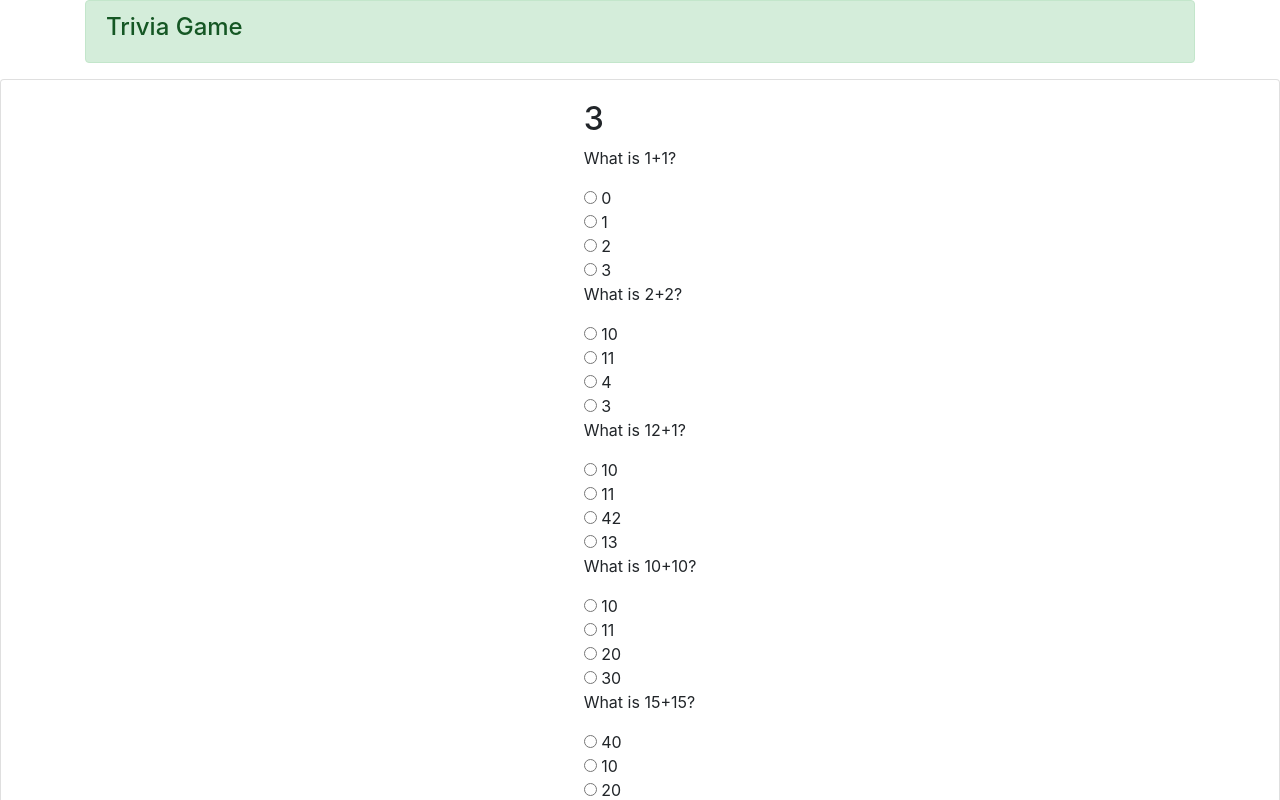
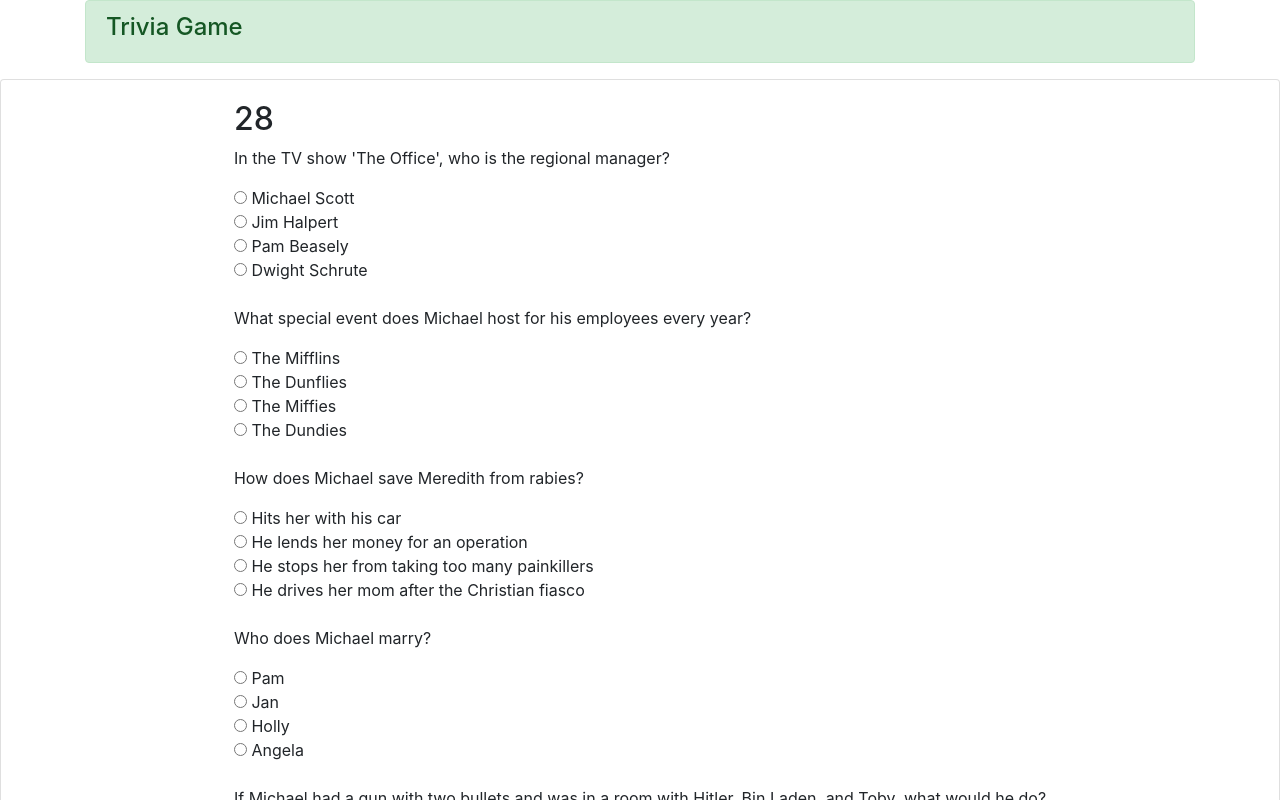
Before and after one commit to varunmaster/TriviaGame, a plain HTML site: page index.html in a window 1280 px wide. Both pictures are taken after a click on the button "Start". Shown: the top 800 px of the page. Drawn offline with nearby package versions, Linux system fonts and the light colour scheme.

Commit message:
chagned the questions and answers. typo in forloop for creating the buttons

```diff
--- a/assets/css/style.css
+++ b/assets/css/style.css
@@ -0,0 +1,3 @@
+body {
+
+}
--- a/assets/javascript/app.js
+++ b/assets/javascript/app.js
@@ -2,34 +2,35 @@
 var numCorrect = 0;
 var numIncorrect = 0;
 var numUnanswered = 0;
-var timeLeft = 5;
+var timeLeft = 30;
 var intervalId;
+var audio = new Audio('./TheOffice.mp3');
 
 var trivia = [{
-    question: "What is 1+1?",
-    options: [0, 1, 2, 3],
+    question: "In the TV show 'The Office', who is the regional manager?",
+    options: ["Michael Scott", "Jim Halpert", "Pam Beasely", "Dwight Schrute"],
     userAns: "",
-    correctAns: "2"
+    correctAns: "Michael Scott"
 }, {
-    question: "What is 2+2?",
-    options: [10, 11, 4, 3],
+    question: "What special event does Michael host for his employees every year?",
+    options: ["The Mifflins", "The Dunflies", "The Miffies", "The Dundies"],
     userAns: "",
-    correctAns: "4"
+    correctAns: "The Dundies"
 }, {
-    question: "What is 12+1?",
-    options: [10, 11, 42, 13],
+    question: "How does Michael save Meredith from rabies?",
+    options: ["Hits her with his car", "He lends her money for an operation", "He stops her from taking too many painkillers", "He drives her mom after the Christian fiasco"],
     userAns: "",
-    correctAns: "13"
+    correctAns: "Hits her with his car"
 }, {
-    question: "What is 10+10?",
-    options: [10, 11, 20, 30],
+    question: "Who does Michael marry?",
+    options: ["Pam", "Jan", "Holly", "Angela"],
     userAns: "",
-    correctAns: "20"
+    correctAns: "Holly"
 }, {
-    question: "What is 15+15?",
-    options: [40, 10, 20, 30],
+    question: "If Michael had a gun with two bullets and was in a room with Hitler, Bin Laden, and Toby, what would he do?",
+    options: ["Shoot Hitler and Bin Laden", "Shoot Toby twice", "Shoot Hitler twice", "Shoot Bin Laden twice"],
     userAns: "",
-    correctAns: "30"
+    correctAns: "Shoot Toby twice"
 }];
 
 //creating and calling a function to display the questions from the trivia objectarray
@@ -37,21 +38,23 @@
     displayQuestions(i);
 }
 
+//looping through my trivia object arry and then looping through the options property array to display each as a button
+for (var i = 0; i < trivia.length; i++) {
+    for (var j = 0; j < trivia[i].options.length; j++) {
+        $(".answer." + i).append('<input type="radio" class ="question" name=question' + i + ' value="' + trivia[i].options[j] + '" > ' + trivia[i].options[j] + ' <br>');
+        // console.log("here: ", trivia[i].options[j]);
+    }
+}
+
 function displayQuestions(num) {
     // console.log("trivia question is: ", trivia[num].question);
     $(".question." + num).prepend('<p>' + trivia[num].question + '</p>');
 }
 
-//looping through my trivia object arry and then looping through the options property array to display each as a button
-for (var i = 0; i < trivia.length; i++) {
-    for (var j = 0; j < trivia[i].options.length; j++) {
-        $(".answer." + i).append('<input type="radio" class ="question" name=question' + i + ' value=' + trivia[i].options[j] + ' > ' + trivia[i].options[j] + ' <br>');
-    }
-}
-
 function checkAnswers() {
     for (var i = 0; i < trivia.length; i++) {
-        // console.log("userans: ", trivia[i].userAns);
+        console.log("userans: ", trivia[i].userAns);
+        console.log("correctAns: ", trivia[i].correctAns);
         if (trivia[i].userAns === trivia[i].correctAns) {
             numCorrect += 1;
         } else if (trivia[i].userAns === undefined) {
@@ -67,8 +70,8 @@
     numCorrect = 0;
     numUnanswered = 0;
     numIncorrect = 0;
-    timeLeft = 5;
-    $(".show-number").html("<h2>5</h2>");
+    timeLeft = 30;
+    $(".show-number").html("<h2>30</h2>");
     //setting userAnswer to blank
     for (var i = 0; i < trivia.length; i++) {
         trivia[i].userAns = "";
@@ -119,7 +122,8 @@
         $(".submit").show();
         $(".retry").hide();
         $(".show-number").show();
-        clearInterval(intervalId); //need to clear the interval bc if we click resume multiple times, the clock will run faster. the decrement will be called multiple times
+        // audio.play();
+        clearInterval(intervalId);
         intervalId = setInterval(decrement, 1000);
     }); //start ends here
 
--- a/index.html
+++ b/index.html
@@ -25,24 +25,24 @@
             </div>
 
             <div class="show-number">
-                <h2>5</h2>
+                <h2>30</h2>
             </div>
 
             <div class="questions">
                 <div class="question 0">
-                    <div class="answer 0"></div>
+                    <div class="answer 0"></div><br>
                 </div>
                 <div class="question 1">
-                    <div class="answer 1"></div>
+                    <div class="answer 1"></div><br>
                 </div>
                 <div class="question 2">
-                    <div class="answer 2"></div>
+                    <div class="answer 2"></div><br>
                 </div>
                 <div class="question 3">
-                    <div class="answer 3"></div>
+                    <div class="answer 3"></div><br>
                 </div>
                 <div class="question 4">
-                    <div class="answer 4"></div>
+                    <div class="answer 4"></div><br>
                 </div>
             </div>
         </div>
```
Also changed, not shown: 2 other files.
